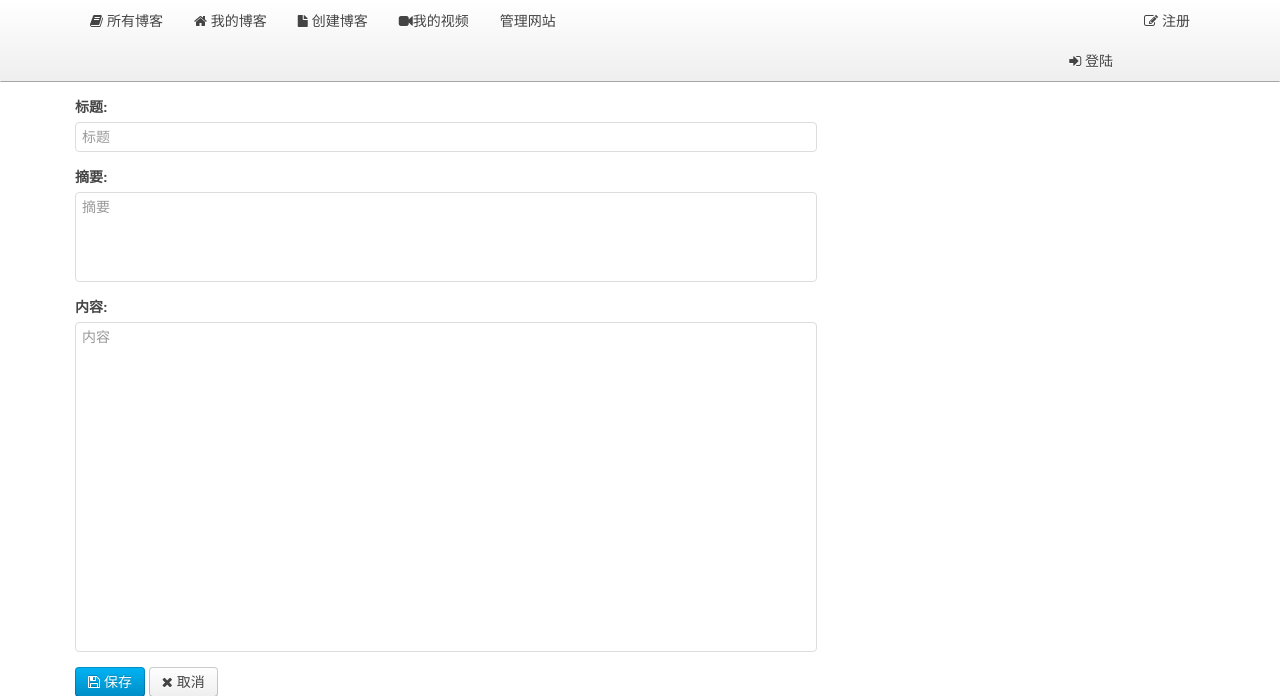
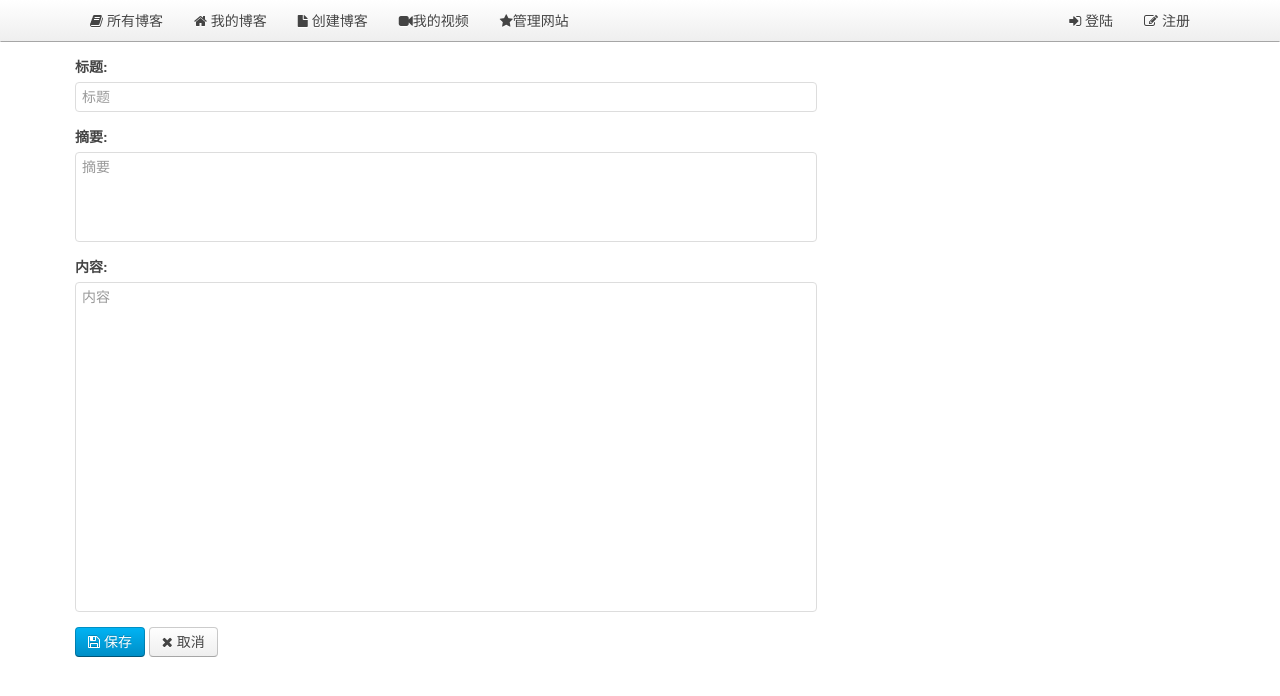
Before and after one commit to hannuo/web_debug, a Python web app: template www/templates/manage_blog_edit.html in a window 1280 px wide. Shown: the top 696 px of the page. Run offline with Jinja, Linux system fonts and the light colour scheme; the template is opened without the code that fills it, so the values that code supplies are empty.

Commit message:
fix last question

```diff
--- a/www/templates/__base__.html
+++ b/www/templates/__base__.html
@@ -76,7 +76,7 @@
                 <li><a href="/blogs/user/have"><i class="uk-icon-home"></i> 我的博客</a></li>
                 <li><a href="/manage/blogs/create"><i class="uk-icon-file"></i> 创建博客</a></li>
                 <li><a href="/videos"><i class="uk-icon-video-camera"></i>我的视频</a></li>
-                <li><a href="/manage/blogs"><i class=".uk-icon-cog"></i>管理网站</li>
+                <li><a href="/manage/blogs"><i class="uk-icon-star"></i>管理网站</a></li>
             </ul>
             <div class="uk-navbar-flip">
                 <ul class="uk-navbar-nav">
```
